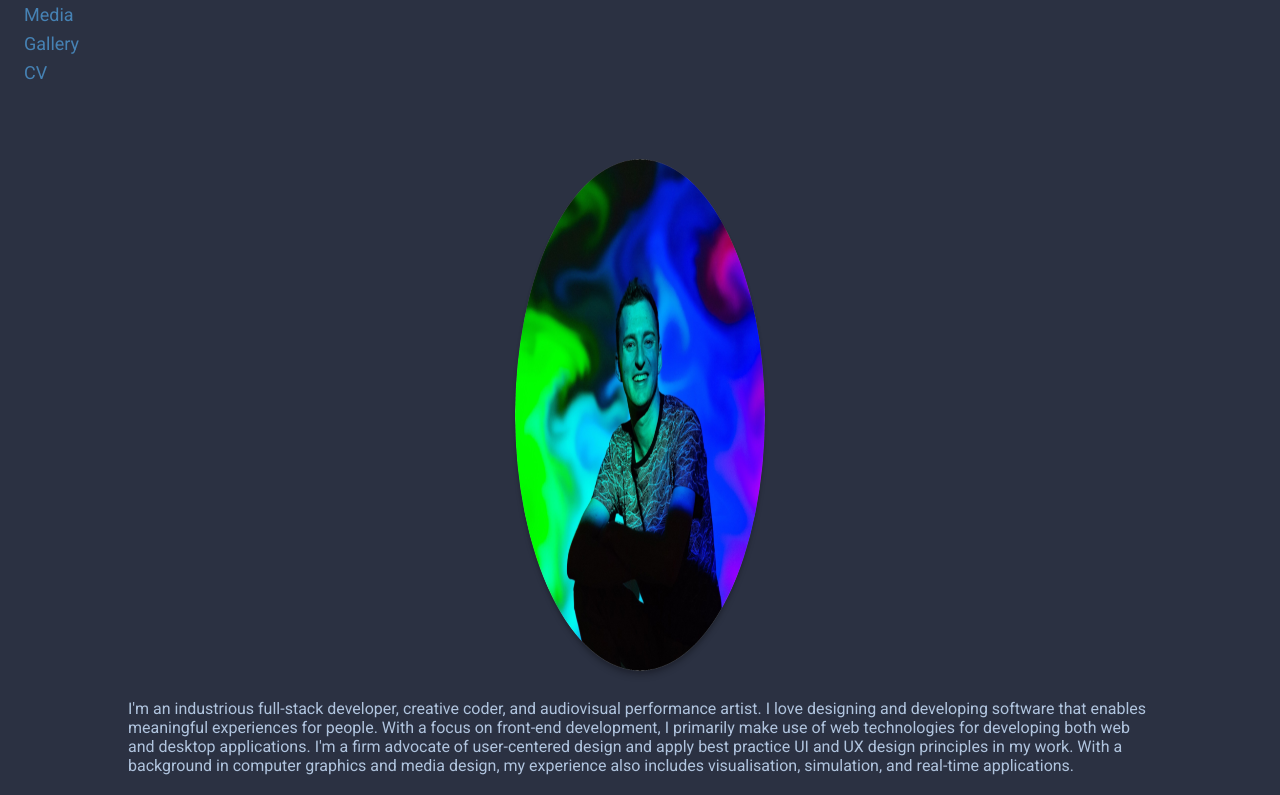
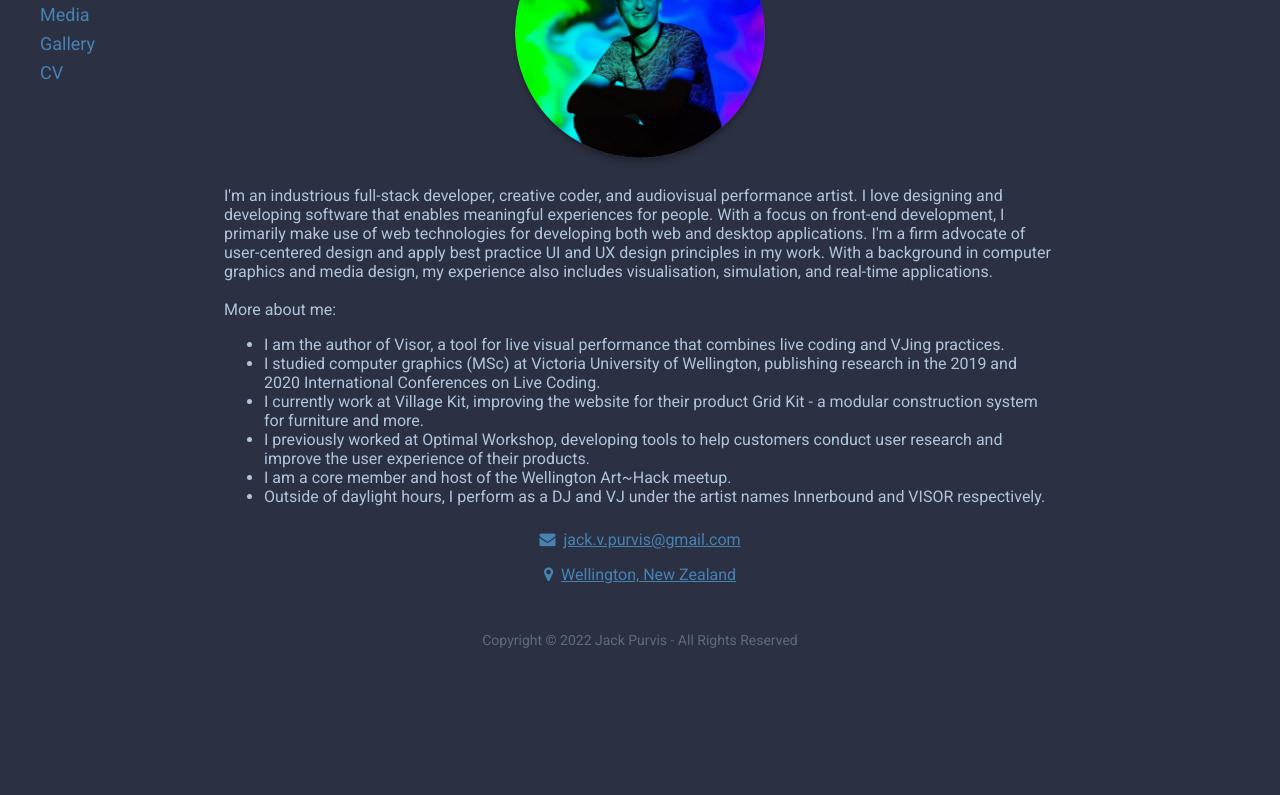
Before and after one commit to EmperorJack/personal-website, a Next.js app: page /#/ in a window 1280 px wide. Shown: the part 300-1095 px from the top of the page. After the commit the page ends 968 px from the top, so only its background shows below. Built offline with nearby package versions, Linux system fonts and the light colour scheme.

Commit message:
Flex layout + fix image styles

```diff
--- a/pages/_app.tsx
+++ b/pages/_app.tsx
@@ -16,41 +16,21 @@ export default function MyApp({ Component, pageProps }: AppProps) {
         <title>Jack Purvis</title>
       </Head>
 
-      <Header />
+      <div className="layout">
+        <Header />
 
-      <Nav />
+        <div className="layout__main">
+          <div className="layout__left">
+            <Nav />
+          </div>
 
-      <Component {...pageProps} />
+          <Component {...pageProps} />
 
-      <Footer />
+          <div className="layout__right" />
+        </div>
+
+        <Footer />
+      </div>
     </>
   );
 }
-
-// TODO: replace react flexbox grid layout with css solution
-// const App = () => (
-//   <Grid fluid>
-//     <Row>
-//       <Col xs={12}>
-//         <Header />
-//       </Col>
-//     </Row>
-
-//     <Row>
-//       <Col xs={12} sm={3} md={2}>
-//         {/* <Nav /> */}
-//       </Col>
-//       <Col xs={12} sm={9} md={8}>
-//         <DefaultPageComponent />
-//       </Col>
-
-//       <Col xs={0} sm={0} md={2} />
-//     </Row>
-
-//     <Row>
-//       <Col xs={12}>
-//         <Footer />
-//       </Col>
-//     </Row>
-//   </Grid>
-// );
--- a/src/components/Footer.tsx
+++ b/src/components/Footer.tsx
@@ -1,6 +1,6 @@
 export function Footer() {
   return (
-    <div className="footer__copyright">
+    <div className="footer">
       Copyright © {new Date().getFullYear()} Jack Purvis - All Rights Reserved
     </div>
   );
--- a/src/styles/app.scss
+++ b/src/styles/app.scss
@@ -1,4 +1,34 @@
 @import 'variables.scss';
+
+.layout {
+  display: flex;
+  flex-direction: column;
+  padding: 0 16px;
+
+  &__main {
+    display: flex;
+    flex-direction: column;
+    flex: 0.5;
+
+    @media only screen and (min-width: 576px) {
+      flex-direction: row;
+    }
+  }
+
+  &__left,
+  &__right {
+    flex: 0.25;
+  }
+
+  &__right {
+    flex: 0;
+    content: '';
+
+    @media only screen and (min-width: 768px) {
+      flex: 0.25;
+    }
+  }
+}
 
 .header {
   &__title {
@@ -56,11 +86,13 @@
   flex-direction: column;
   align-items: center;
   margin: 12px 0 48px;
+  flex: 1;
 
   &__header {
     color: $title-color;
     font-size: 24px;
     margin: 12px 0;
+    text-align: center;
   }
 
   &__content {
@@ -103,7 +135,7 @@
   &__profile-image {
     @include box-shadow;
     max-width: 250px;
-    width: 50%;
+    height: auto;
     border-radius: 100%;
   }
 
@@ -134,6 +166,7 @@
     @include box-shadow;
     max-width: 920px;
     width: 100%;
+    height: auto;
     border-radius: 4px;
   }
 }
@@ -157,16 +190,14 @@
 }
 
 .footer {
-  &__copyright {
-    color: $secondary-text-color;
-    font-size: 14px;
-    text-align: center;
-
   position: absolute;
   height: 36px;
   bottom: 0;
   left: 50%;
   transform: translateX(-50%);
   overflow: hidden;
+  color: $secondary-text-color;
+  font-size: 14px;
+  text-align: center;
+  white-space: nowrap;
 }
-}
```
Lines whose indentation alone changed are shown as unchanged.
